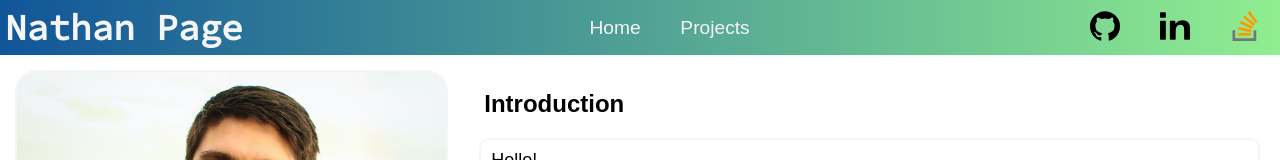
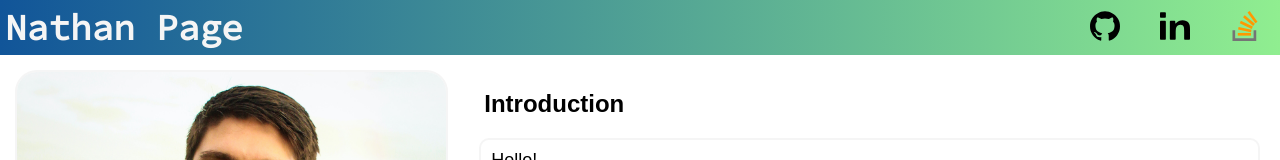
Before and after one commit to ndpage/ndpage.github.io, a plain HTML site: page index.html in a window 1280 px wide. Shown: the top 160 px of the page. Drawn offline with nearby package versions, Linux system fonts and the light colour scheme.

Commit message:
Removed buttons

```diff
--- a/index.html
+++ b/index.html
@@ -15,10 +15,7 @@
                 <h1 class="header-text">Nathan Page</h1>
             </div>
             <!-- Header Buttons -->
-            <div class="header-btn-flexbox">
-                <button class="header-button">Home</button>
-                <button class="header-button">Projects</button>
-            </div>
+
             <!-- Social icons -->
             <div class="header-icon-flexbox">
                 <a  href="http://www.github.com/ndpage" title="Click to check out Nathan's Github">
```
